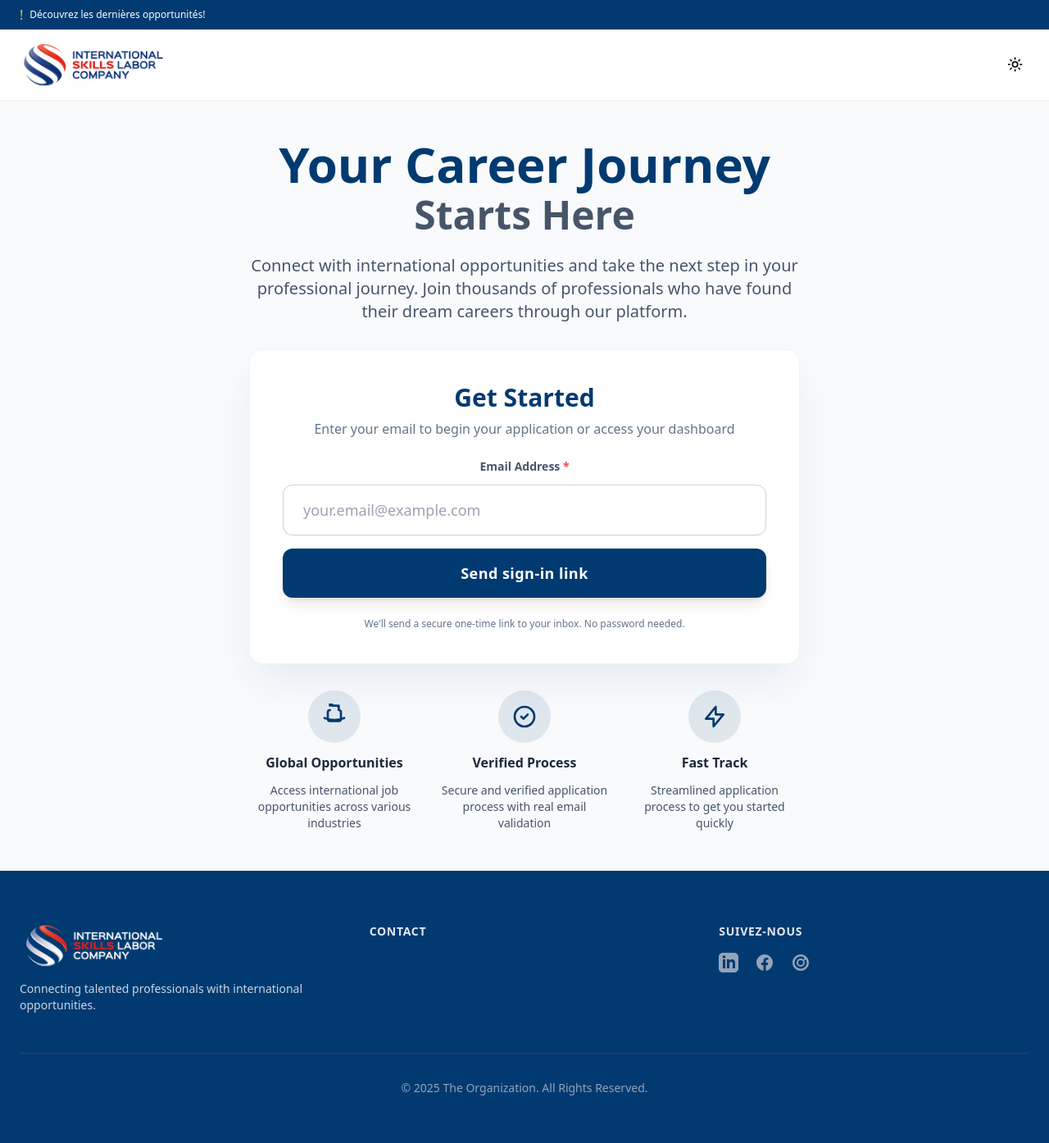
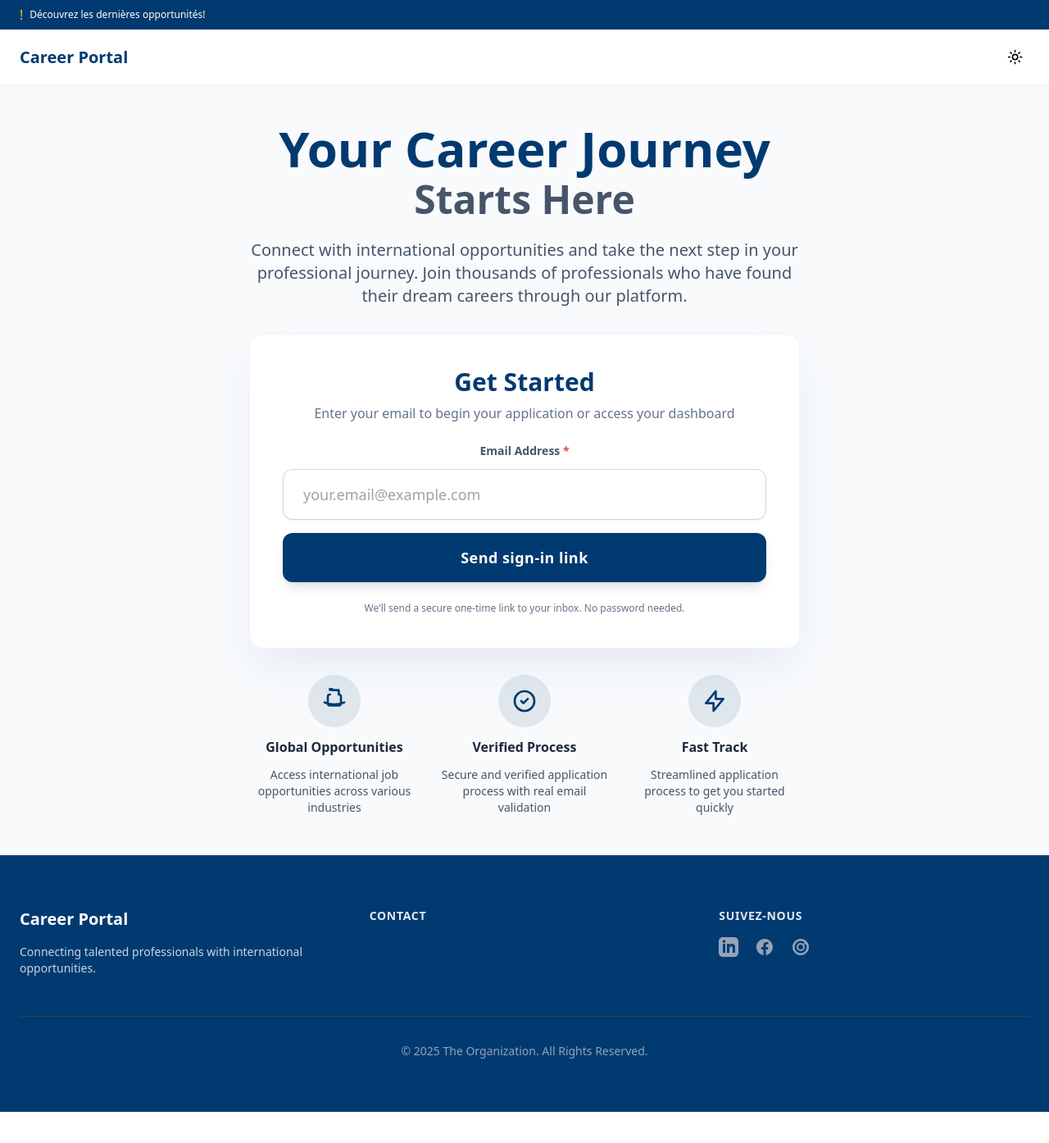
Before and after one commit to mohamedyaakoubi/recruitment-portal, a Next.js app: page / in a window 1280 px wide. Shown: the top 1394 px of the page at 82% size. After the commit the page ends 1356 px from the top, so only its background shows below. Built offline with nearby package versions, Linux system fonts and the light colour scheme; no server answers.

Commit message:
chore: replace logo-skills images with company name text

```diff
--- a/src/app/components/DashboardHeader.tsx
+++ b/src/app/components/DashboardHeader.tsx
@@ -1,9 +1,7 @@
-import React, { useState, useEffect } from 'react';
+import React from 'react';
 import { DashboardHeaderProps } from '@/types';
 import { ThemeSwitcher } from './ui/ThemeSwitcher';
-import { useTheme } from 'next-themes';
 import TopBar from './common/TopBar';
-import Image from 'next/image';
 import { useRouter } from 'next/navigation';
 
 const DashboardHeader: React.FC<DashboardHeaderProps> = ({
@@ -12,29 +10,15 @@ const DashboardHeader: React.FC<DashboardHeaderProps> = ({
   onSignOut,
 }) => {
   const _router = useRouter();
-  const { theme } = useTheme();
-  const [mounted, setMounted] = useState(false);
-
-  useEffect(() => {
-    setMounted(true);
-  }, []);
 
   return (
     <header className="sticky top-0 z-20 bg-white shadow-sm dark:bg-gray-800">
       <TopBar />
       <nav className="mx-auto max-w-screen-xl px-4 sm:px-6">
         <div className="flex items-center justify-between py-4">
-          {mounted ? (
-            <Image
-              src={theme === 'dark' ? '/logo-skills-white.png' : '/logo-skills.png'}
-              alt={process.env.NEXT_PUBLIC_COMPANY_NAME || 'Career Portal'}
-              width={180}
-              height={45}
-              priority
-            />
-          ) : (
-            <div style={{ width: 180, height: 45 }} />
-          )}
+          <span className="text-xl font-bold text-[#003A70] dark:text-white">
+            {process.env.NEXT_PUBLIC_COMPANY_NAME || 'Career Portal'}
+          </span>
           <div className="flex items-center gap-4">
             <div className="mr-2 hidden text-sm text-gray-600 dark:text-gray-300 md:block">
               Welcome back,{' '}
--- a/src/app/components/candidate-choices/Footer.tsx
+++ b/src/app/components/candidate-choices/Footer.tsx
@@ -1,7 +1,6 @@
 'use client';
 
 import React from 'react';
-import Image from 'next/image';
 
 // Helper component for social media icons in the footer
 const SocialIcon = ({ href, children }: { href: string; children: React.ReactNode }) => (
@@ -21,13 +20,9 @@ const Footer: React.FC = () => {
       <div className="mx-auto max-w-screen-xl px-4 py-16 sm:px-6">
         <div className="grid grid-cols-1 gap-12 md:grid-cols-3">
           <div>
-            <Image
-              src="/logo-skills-white.png"
-              alt={process.env.NEXT_PUBLIC_COMPANY_NAME || 'Career Portal'}
-              width={180}
-              height={45}
-              className="mb-4"
-            />
+            <p className="mb-4 text-xl font-bold text-white">
+              {process.env.NEXT_PUBLIC_COMPANY_NAME || 'Career Portal'}
+            </p>
             <p className="text-sm text-slate-300">
               Connecting talented professionals with international opportunities.
             </p>
--- a/src/app/components/candidate-choices/Header.tsx
+++ b/src/app/components/candidate-choices/Header.tsx
@@ -1,22 +1,11 @@
 'use client';
 
 import React from 'react';
-import Image from 'next/image';
 import { useRouter } from 'next/navigation';
 import { ThemeSwitcher } from '@/app/components/ui/ThemeSwitcher';
-import { useTheme } from 'next-themes';
-import { useState } from 'react';
-import { useEffect } from 'react';
 
 const Header: React.FC = () => {
   const router = useRouter();
-  const { theme } = useTheme();
-  const [mounted, setMounted] = useState(false);
-
-  useEffect(() => {
-    setMounted(true);
-  }, []);
-
   return (
     <header className="sticky top-0 z-20 bg-white shadow-sm dark:bg-gray-800">
       <div className="bg-[#003A70] py-1.5 text-xs text-white">
@@ -75,17 +64,9 @@ const Header: React.FC = () => {
       </div>
       <nav className="mx-auto max-w-screen-xl px-4 sm:px-6">
         <div className="flex items-center justify-between py-4">
-          {mounted ? (
-            <Image
-              src={theme === 'dark' ? '/logo-skills-white.png' : '/logo-skills.png'}
-              alt={process.env.NEXT_PUBLIC_COMPANY_NAME || 'Career Portal'}
-              width={180}
-              height={45}
-              priority
-            />
-          ) : (
-            <div style={{ width: 180, height: 45 }} />
-          )}
+          <span className="text-xl font-bold text-[#003A70] dark:text-white">
+            {process.env.NEXT_PUBLIC_COMPANY_NAME || 'Career Portal'}
+          </span>
           <div className="flex items-center gap-4">
             <ThemeSwitcher />
             <button
--- a/src/app/components/candidate-dashboard/DashboardHeader.tsx
+++ b/src/app/components/candidate-dashboard/DashboardHeader.tsx
@@ -1,28 +1,21 @@
 'use client';
 
 import React from 'react';
-import Image from 'next/image';
 import { useRouter } from 'next/navigation';
 import { ThemeSwitcher } from '../ui/ThemeSwitcher';
-import { useTheme } from 'next-themes';
 import TopBar from '../common/TopBar';
 
 const DashboardHeader = () => {
   const router = useRouter();
-  const { theme } = useTheme();
 
   return (
     <header className="sticky top-0 z-20 bg-white shadow-sm dark:bg-gray-800">
       <TopBar />
       <nav className="mx-auto max-w-screen-xl px-4 sm:px-6">
         <div className="flex items-center justify-between py-4">
-          <Image
-            src={theme === 'dark' ? '/logo-skills-white.png' : '/logo-skills.png'}
-            alt={process.env.NEXT_PUBLIC_COMPANY_NAME || 'Career Portal'}
-            width={180}
-            height={45}
-            priority
-          />
+          <span className="text-xl font-bold text-[#003A70] dark:text-white">
+            {process.env.NEXT_PUBLIC_COMPANY_NAME || 'Career Portal'}
+          </span>
           <div className="flex items-center gap-4">
             <ThemeSwitcher />
             <button
--- a/src/app/components/candidate-form/containers/CandidateFormUI.tsx
+++ b/src/app/components/candidate-form/containers/CandidateFormUI.tsx
@@ -1,8 +1,6 @@
 'use client';
 
 import React from 'react';
-import Image from 'next/image';
-import { useTheme } from 'next-themes';
 import { ThemeSwitcher } from '../../ui/ThemeSwitcher';
 import TopBar from '../../common/TopBar';
 import Footer from '../../common/Footer';
@@ -68,21 +66,15 @@ const CandidateFormUI: React.FC<CandidateFormUIProps> = ({
   availableSpecialties,
   calculateAge,
 }) => {
-  const { theme } = useTheme();
-
   return (
     <div className="min-h-screen bg-slate-50 font-sans dark:bg-gray-900">
       <header className="sticky top-0 z-20 bg-white shadow-sm dark:bg-gray-800">
         <TopBar />
         <nav className="mx-auto max-w-screen-xl px-4 sm:px-6">
           <div className="flex items-center justify-between py-4">
-            <Image
-              src={theme === 'dark' ? '/logo-skills-white.png' : '/logo-skills.png'}
-              alt={process.env.NEXT_PUBLIC_COMPANY_NAME || 'Career Portal'}
-              width={180}
-              height={45}
-              priority
-            />
+            <span className="text-xl font-bold text-[#003A70] dark:text-white">
+              {process.env.NEXT_PUBLIC_COMPANY_NAME || 'Career Portal'}
+            </span>
             <ThemeSwitcher />
           </div>
         </nav>
--- a/src/app/components/common/Footer.tsx
+++ b/src/app/components/common/Footer.tsx
@@ -1,7 +1,6 @@
 'use client';
 
 import React from 'react';
-import Image from 'next/image';
 import SocialIcon from '../ui/SocialIcon';
 
 const Footer = () => {
@@ -10,13 +9,9 @@ const Footer = () => {
       <div className="mx-auto max-w-screen-xl px-4 py-16 sm:px-6">
         <div className="grid grid-cols-1 gap-12 md:grid-cols-3">
           <div>
-            <Image
-              src="/logo-skills-white.png"
-              alt={process.env.NEXT_PUBLIC_COMPANY_NAME || 'Career Portal'}
-              width={180}
-              height={45}
-              className="mb-4"
-            />
+            <p className="mb-4 text-xl font-bold text-white">
+              {process.env.NEXT_PUBLIC_COMPANY_NAME || 'Career Portal'}
+            </p>
             <p className="text-sm text-slate-300">
               Connecting talented professionals with international opportunities.
             </p>
--- a/src/app/page.tsx
+++ b/src/app/page.tsx
@@ -1,9 +1,7 @@
 'use client';
 
 import React, { useState } from 'react';
-import Image from 'next/image';
 import { ThemeSwitcher } from './components/ui/ThemeSwitcher';
-import { useTheme } from 'next-themes';
 import { useEffect } from 'react';
 import logger from '@/lib/logger';
 
@@ -24,11 +22,7 @@ export default function LandingPage() {
   const [isLoading, setIsLoading] = useState(false);
   const [error, setError] = useState<string | null>(null);
   const [linkSent, setLinkSent] = useState(false);
-  const { theme } = useTheme();
-  const [mounted, setMounted] = useState(false);
-
   useEffect(() => {
-    setMounted(true);
     // Show expiry / error messages from magic link redirects
     const params = new URLSearchParams(window.location.search);
     const urlError = params.get('error');
@@ -152,17 +146,9 @@ export default function LandingPage() {
         </div>
         <nav className="mx-auto max-w-screen-xl px-4 sm:px-6">
           <div className="flex items-center justify-between py-4">
-            {mounted ? (
-              <Image
-                src={theme === 'dark' ? '/logo-skills-white.png' : '/logo-skills.png'}
-                alt={process.env.NEXT_PUBLIC_COMPANY_NAME || 'Career Portal'}
-                width={180}
-                height={45}
-                priority
-              />
-            ) : (
-              <div style={{ width: 180, height: 45 }} />
-            )}
+            <span className="text-xl font-bold text-[#003A70] dark:text-white">
+              {process.env.NEXT_PUBLIC_COMPANY_NAME || 'Career Portal'}
+            </span>
             <ThemeSwitcher />
           </div>
         </nav>
@@ -373,13 +359,9 @@ export default function LandingPage() {
         <div className="mx-auto max-w-screen-xl px-4 py-16 sm:px-6">
           <div className="grid grid-cols-1 gap-12 md:grid-cols-3">
             <div>
-              <Image
-                src="/logo-skills-white.png"
-                alt={process.env.NEXT_PUBLIC_COMPANY_NAME || 'Career Portal'}
-                width={180}
-                height={45}
-                className="mb-4"
-              />
+              <p className="mb-4 text-xl font-bold text-white">
+                {process.env.NEXT_PUBLIC_COMPANY_NAME || 'Career Portal'}
+              </p>
               <p className="text-sm text-slate-300">
                 Connecting talented professionals with international opportunities.
               </p>
```
